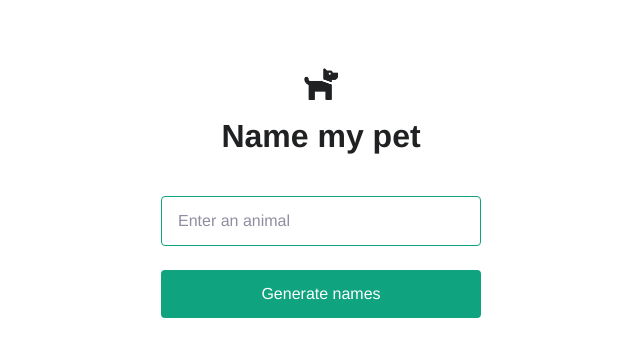
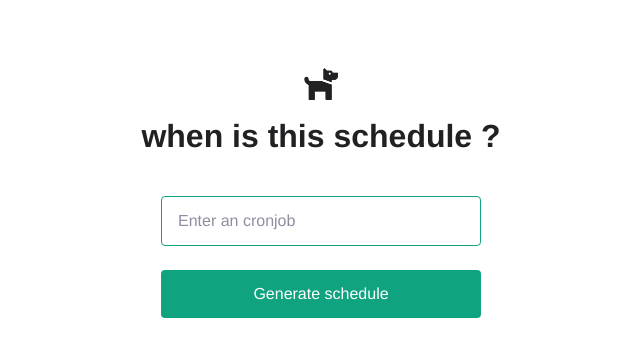
Before and after one commit to openai/openai-quickstart-python, a Flask app: page / in a window 1280 px wide. Shown: the top 357 px of the page, without its empty margins (319-959 px from the left). Run offline with Flask 2, Linux system fonts and the light colour scheme; some web fonts are replaced.

Commit message:
when Cron schedule excute ..

```diff
--- a/app.py
+++ b/app.py
@@ -4,17 +4,19 @@ import openai
 from flask import Flask, redirect, render_template, request, url_for
 
 app = Flask(__name__)
-openai.api_key = os.getenv("OPENAI_API_KEY")
+openai.api_key = "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"
+"""os.getenv("OPENAI_API_KEY")"""
 
 
 @app.route("/", methods=("GET", "POST"))
 def index():
     if request.method == "POST":
-        animal = request.form["animal"]
+        cronjob = request.form["cronjob"]
         response = openai.Completion.create(
             model="text-davinci-003",
-            prompt=generate_prompt(animal),
+            prompt=generate_prompt(cronjob),
             temperature=0.6,
+            max_tokens=1024
         )
         return redirect(url_for("index", result=response.choices[0].text))
 
@@ -22,14 +24,13 @@ def index():
     return render_template("index.html", result=result)
 
 
-def generate_prompt(animal):
-    return """Suggest three names for an animal that is a superhero.
-
-Animal: Cat
-Names: Captain Sharpclaw, Agent Fluffball, The Incredible Feline
-Animal: Dog
-Names: Ruff the Protector, Wonder Canine, Sir Barks-a-Lot
-Animal: {}
-Names:""".format(
-        animal.capitalize()
+def generate_prompt(cronjob):
+    return """Suggest the schedule time in the easiest way
+Cronjob: * * * * *
+schedule interval: every minute
+cronjob: 0 1 * * *
+schedule: every day at 01:00
+Cronjob: {}
+schedule:""".format(
+        cronjob.capitalize()
     )
--- a/templates/index.html
+++ b/templates/index.html
@@ -1,6 +1,6 @@
 <!DOCTYPE html>
 <head>
-  <title>OpenAI Quickstart</title>
+  <title>Cron Schedule</title>
   <link
     rel="shortcut icon"
     href="{{ url_for('static', filename='dog.png') }}"
@@ -10,10 +10,10 @@
 
 <body>
   <img src="{{ url_for('static', filename='dog.png') }}" class="icon" />
-  <h3>Name my pet</h3>
+  <h3>when is this schedule ? </h3>
   <form action="/" method="post">
-    <input type="text" name="animal" placeholder="Enter an animal" required />
-    <input type="submit" value="Generate names" />
+    <input type="text" name="cronjob" placeholder="Enter an cronjob" required />
+    <input type="submit" value="Generate schedule" />
   </form>
   {% if result %}
   <div class="result">{{ result }}</div>
```
Also changed, not shown: 1 other file.
